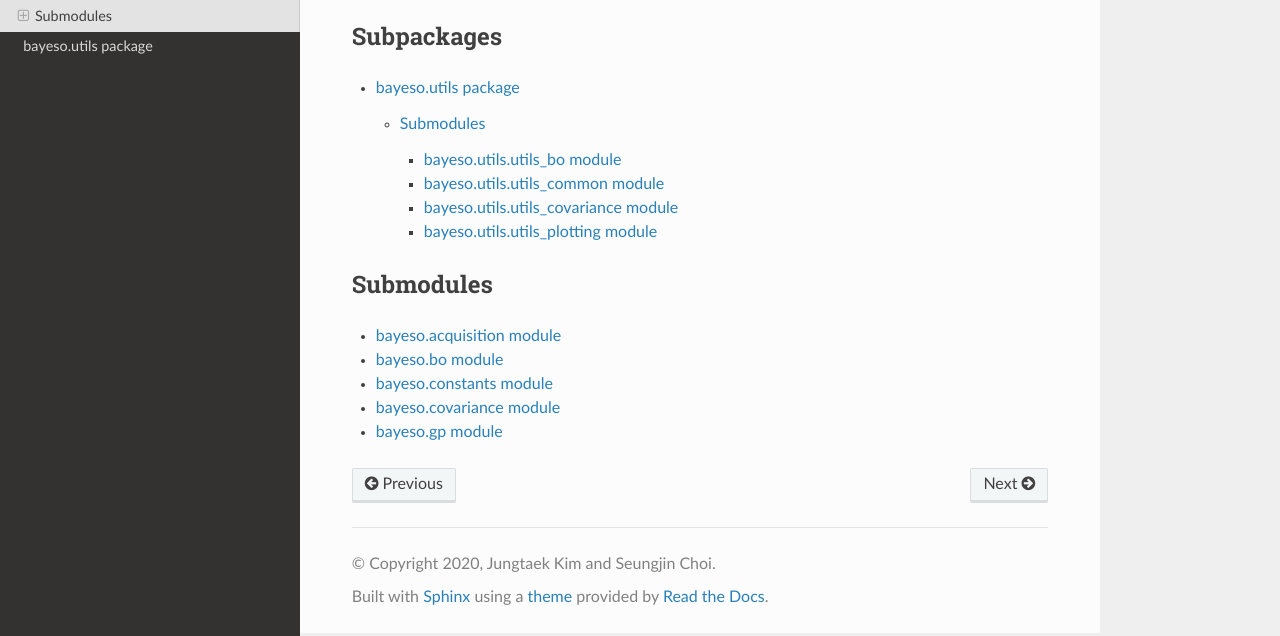
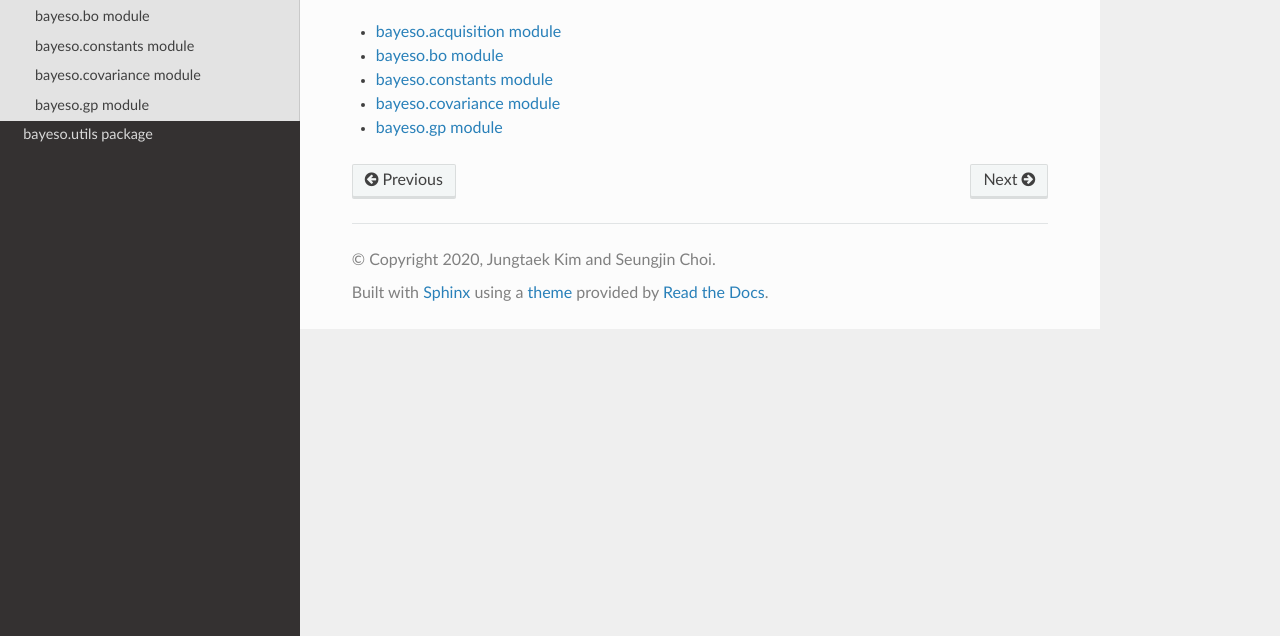
Before and after one commit to jungtaekkim/bayeso, a Sphinx documentation site: the page built from docs/python_api/bayeso.rst, in a window 1280 px wide, cut to the strip 264-900 px from the top of the page. Built offline with Sphinx 7.4.7 and the Read the Docs theme 2.0.0, drawn with Linux system fonts in a browser that asks for light colours; some of the changed text lies outside the part shown.

Commit message:
UPDATE: docs

```diff
--- a/docs/conf.py
+++ b/docs/conf.py
@@ -39,6 +39,7 @@
 # extensions coming with Sphinx (named 'sphinx.ext.*') or your custom
 # ones.
 extensions = [
+    'sphinx.ext.autodoc',
 ]
 
 # Add any paths that contain templates here, relative to this directory.
--- a/docs/python_api/bayeso.bo.rst
+++ b/docs/python_api/bayeso.bo.rst
@@ -3,5 +3,6 @@ bayeso.bo module
 
 .. automodule:: bayeso.bo
    :members:
+   :private-members:
    :undoc-members:
    :show-inheritance:
--- a/docs/python_api/bayeso.gp.rst
+++ b/docs/python_api/bayeso.gp.rst
@@ -3,5 +3,6 @@ bayeso.gp module
 
 .. automodule:: bayeso.gp
    :members:
+   :private-members:
    :undoc-members:
    :show-inheritance:
--- a/docs/python_api/bayeso.rst
+++ b/docs/python_api/bayeso.rst
@@ -6,16 +6,6 @@ bayeso package
    :undoc-members:
    :show-inheritance:
 
-Subpackages
------------
-
-.. toctree::
-
-   bayeso.utils
-
-Submodules
-----------
-
 .. toctree::
 
    bayeso.acquisition
--- a/docs/python_api/bayeso.utils.rst
+++ b/docs/python_api/bayeso.utils.rst
@@ -6,9 +6,6 @@ bayeso.utils package
    :undoc-members:
    :show-inheritance:
 
-Submodules
-----------
-
 .. toctree::
 
    bayeso.utils.utils_bo
```
Also changed, not shown: docs/python_api/modules.rst (added, +7 -0 lines), 1 other file.
